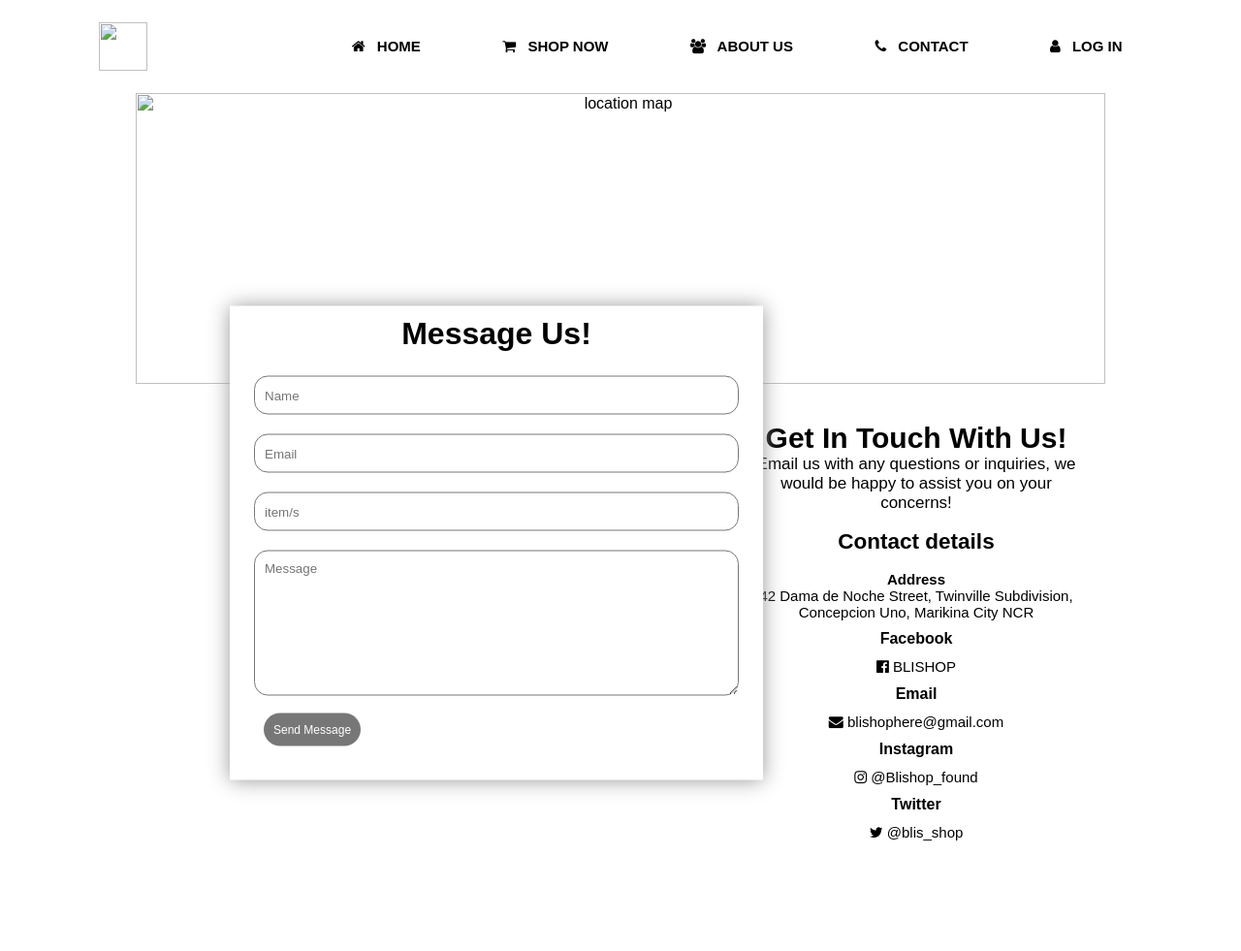
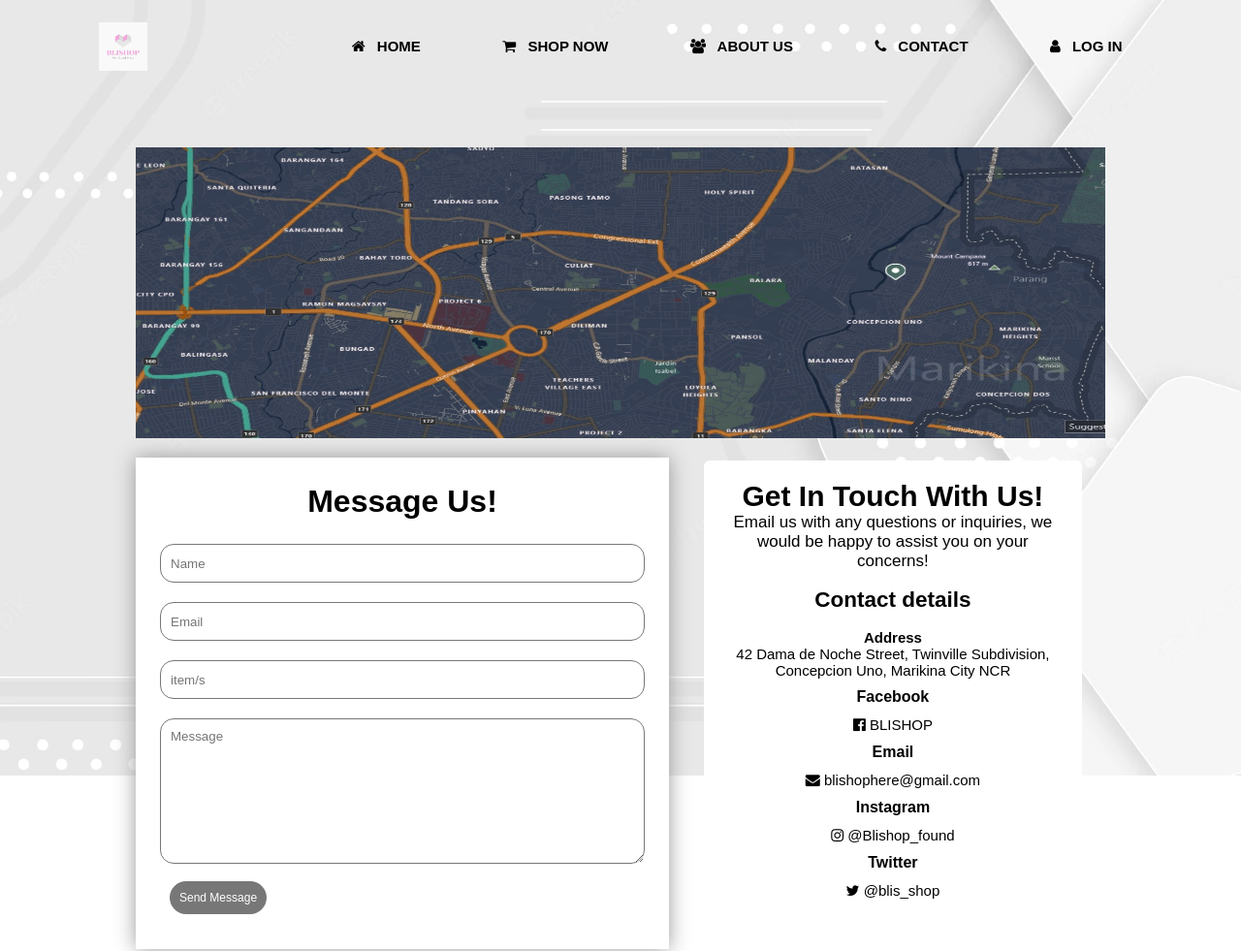
Before and after one commit to ronellchelsea/semi-final-draft, a plain HTML site: page templates/contact.html in a window 1280 px wide. Shown: the whole page at 97% size. Before the commit the page ends 800 px from the top, so only its background shows below. Drawn offline with Linux system fonts and the light colour scheme; files that its build step writes are made by us from their sources.

Commit message:
changed images directory
also working on tables

```diff
--- a/Static/about us.css
+++ b/Static/about us.css
@@ -7,7 +7,7 @@
 
 .container{
     width: 100%;
-    background-image: url('./MINIMALIST.webp');
+    background-image: url('../pictures/MINIMALIST.webp');
     background-size: cover;
     background-position: center;
     height: 100vh;
--- a/Static/contact.css
+++ b/Static/contact.css
@@ -6,7 +6,7 @@
 }
 .container{
     width: 100%;
-    background-image: url('./MINIMALIST.webp');
+    background-image: url('../pictures/MINIMALIST.webp');
     background-size: cover;
     background-position: center;
     height: 100vh;
@@ -157,11 +157,6 @@ h2{
     text-align: center;
 }
 .column{
-    float: center;
-    width: 45%;
-    margin-top: -20px;
-    margin-right: 100px;
-    margin-left: -30px;
 }
 .page{
     width: fit-content;
@@ -216,12 +211,11 @@ h2{
 }
 .contact-box{
     width: 550px;
+    padding-top: 17px;
+    padding-bottom: 1px;
     background-color: #fff;
     box-shadow: 0 0 20px #999;
-    top: 70%;
     left: 40%;
-    transform: translate(-50%,-50%);
-    position: absolute;
 }
 form{
     margin: 35px;
@@ -246,6 +240,7 @@ form{
     padding-top: 10px;
 }
 .btn{
+    align-self: center;
     border-radius:  20px;
     color: #fff;
     margin-top: 18px;
--- a/Static/login copy.css
+++ b/Static/login copy.css
@@ -6,7 +6,7 @@
 }
 .container{
     width: 100%;
-    background-image: url('./MINIMALIST.webp');
+    background-image: url('../pictures/MINIMALIST.webp');
     background-size: cover;
     background-position: center;
     height: 100vh;
--- a/Static/login.css
+++ b/Static/login.css
@@ -7,7 +7,7 @@
 
 .container{
     width: 100%;
-    background-image: url('./MINIMALIST.webp');
+    background-image: url('../pictures/MINIMALIST.webp');
     background-size: cover;
     background-position: center;
     height: 100vh;
--- a/Static/rush-guard.css
+++ b/Static/rush-guard.css
@@ -6,7 +6,7 @@
 }
 .container{
     width: 100%;
-    background-image: url('./MINIMALIST.webp');
+    background-image: url('../pictures/MINIMALIST.webp');
     background-size: cover;
     background-position: center;
     height: 100vh;
@@ -193,16 +193,16 @@ button{
     transition: transform 0.5s;
 }
 .card1 {
-    background-image: url(./rash\ guard.1.jpg);
+    background-image: url(../pictures/rash\ guard.1.jpg);
 }
 .card2 {
-    background-image: url(./suimsuit.2.jpg);
+    background-image: url(../pictures/suimsuit.2.jpg);
 }
 .card3 {
-    background-image: url(./sport\ bra.3.jpg);;
+    background-image: url(../pictures/sport\ bra.3.jpg);;
 }
 .card4 {
-    background-image: url(./tights.4.jpg);;
+    background-image: url(.../pictures/tights.4.jpg);;
 }
 .card:hover {
     transform: translateY(-20px);
--- a/Static/shopnow.css
+++ b/Static/shopnow.css
@@ -7,7 +7,7 @@
 
 .container{
     width: 100%;
-    background-image: url('./MINIMALIST.webp');
+    background-image: url('../pictures/MINIMALIST.webp');
     background-size: cover;
     background-position: center;
     height: 100vh;
--- a/Static/sports-bra.css
+++ b/Static/sports-bra.css
@@ -6,7 +6,7 @@
 }
 .container{
     width: 100%;
-    background-image: url('./MINIMALIST.webp');
+    background-image: url('../pictures/MINIMALIST.webp');
     background-size: cover;
     background-position: center;
     height: 100vh;
@@ -193,16 +193,16 @@ button{
     transition: transform 0.5s;
 }
 .card1 {
-    background-image: url(./rash\ guard.1.jpg);
+    background-image: url(../pictures/rash\ guard.1.jpg);
 }
 .card2 {
-    background-image: url(./suimsuit.2.jpg);
+    background-image: url(../pictures/suimsuit.2.jpg);
 }
 .card3 {
-    background-image: url(./sport\ bra.3.jpg);;
+    background-image: url(../pictures/sport\ bra.3.jpg);;
 }
 .card4 {
-    background-image: url(./tights.4.jpg);;
+    background-image: url(../pictures/tights.4.jpg);;
 }
 .card:hover {
     transform: translateY(-20px);
--- a/Static/style.css
+++ b/Static/style.css
@@ -6,7 +6,7 @@
 }
 .container{
     width: 100%;
-    background-image: url('./MINIMALIST.webp');
+    background-image: url('../pictures/MINIMALIST.webp');
     background-size: cover;
     background-position: center;
     height: 100vh;
@@ -193,16 +193,16 @@ button{
     transition: transform 0.5s;
 }
 .card1 {
-    background-image: url(./rash\ guard.1.jpg);
+    background-image: url(../pictures/rash\ guard.1.jpg);
 }
 .card2 {
-    background-image: url(./suimsuit.2.jpg);
+    background-image: url(../pictures/suimsuit.2.jpg);
 }
 .card3 {
-    background-image: url(./sport\ bra.3.jpg);;
+    background-image: url(../pictures/sport\ bra.3.jpg);;
 }
 .card4 {
-    background-image: url(./tights.4.jpg);;
+    background-image: url(../pictures/tights.4.jpg);;
 }
 .card:hover {
     transform: translateY(-20px);
--- a/Static/swimsuit.css
+++ b/Static/swimsuit.css
@@ -6,7 +6,7 @@
 }
 .container{
     width: 100%;
-    background-image: url('./MINIMALIST.webp');
+    background-image: url('../pictures/MINIMALIST.webp');
     background-size: cover;
     background-position: center;
     height: 100vh;
@@ -193,16 +193,16 @@ button{
     transition: transform 0.5s;
 }
 .card1 {
-    background-image: url(./rash\ guard.1.jpg);
+    background-image: url(../pictures/rash\ guard.1.jpg);
 }
 .card2 {
-    background-image: url(./suimsuit.2.jpg);
+    background-image: url(../pictures/suimsuit.2.jpg);
 }
 .card3 {
-    background-image: url(./sport\ bra.3.jpg);;
+    background-image: url(../pictures/sport\ bra.3.jpg);;
 }
 .card4 {
-    background-image: url(./tights.4.jpg);;
+    background-image: url(../pictures/tights.4.jpg);;
 }
 .card:hover {
     transform: translateY(-20px);
--- a/templates/contact.html
+++ b/templates/contact.html
@@ -1,7 +1,7 @@
 <html>
     <head>
         <title>Contact</title>
-        <link rel="stylesheet" type ="text/css" href="contact.css">
+        <link rel="stylesheet" type ="text/css" href="../Static/contact.css">
         <link rel="stylesheet" href="https://stackpath.bootstrapcdn.com/font-awesome/4.7.0/css/font-awesome.min.css">
 
 
@@ -10,7 +10,7 @@
     <center>
                 <div class="container">
                     <div class="navbar">
-                        <img src="logos.jfif" class="logo">
+                        <img src="../pictures/logos.jfif" class="logo">
                     <nav>
                         <ul>
                             <li> <a href="index.html"><i class="fa fa-home"></i> HOME</a></i></li>
@@ -57,20 +57,32 @@
                     </nav>
 
                 </div>
-                <img src="locationmap2.jpg" width="1000" height="300" alt="location map"> <br>
-            </td>
-        </Table> <br>
+             <br>
+        <br>
         <br>
 
-    <table border="2">
-        <td colspan="3">
-        <div class="page">
-          <div class="row">
-        <div class="column">
+    <table border="0">
+        <tr>
+            <th colspan="2">
+            <img src="../pictures/locationmap2.jpg" width="1000" height="300" alt="location map">
+            </td>
+        </tr>
+        <tr>
+            <td>
+                <br>
+                <div class="contact-box">
+                    <h1 class="Message-box">Message Us!</h1>
+                    <form>
+                        <input type="text" class="input-field" placeholder="Name">
+                        <input type="email" class="input-field" placeholder="Email">
+                        <input type="text" class="input-field" placeholder="item/s">
+                        <textarea type="text" class="input-field textarea-field" placeholder="Message"></textarea>
+                        <button type="button" class="btn">Send Message</button>
+                    </form>
 
-        <br>
-
-        </div>
+                </div>
+            </td>
+        <td>
         <div class="column">
             <div class="contact">
            <h1> Get In Touch With Us!</h1>
@@ -95,21 +107,11 @@
           </div>
      </div>
      </div>
-
         </td>
+        </tr>
     </table>
     </center>
-    <div class="contact-box">
-        <h1 class="Message-box">Message Us!</h1>
-        <form>
-            <input type="text" class="input-field" placeholder="Name">
-            <input type="email" class="input-field" placeholder="Email">
-            <input type="text" class="input-field" placeholder="item/s">
-            <textarea type="text" class="input-field textarea-field" placeholder="Message"></textarea>
-            <button type="button" class="btn">Send Message</button>
-        </form>
 
-    </div>
 
 
     </body>
```
Also changed, not shown: templates/about us.html (+3 -3 lines), templates/index.html (+2 -2 lines), templates/login copy.html (+2 -2 lines), templates/login.html (+2 -2 lines), templates/rush-guard.html (+3 -3 lines), templates/shopnow.html (+3 -3 lines), templates/sports-bra.html (+3 -3 lines), templates/swimsuit.html (+3 -3 lines).
